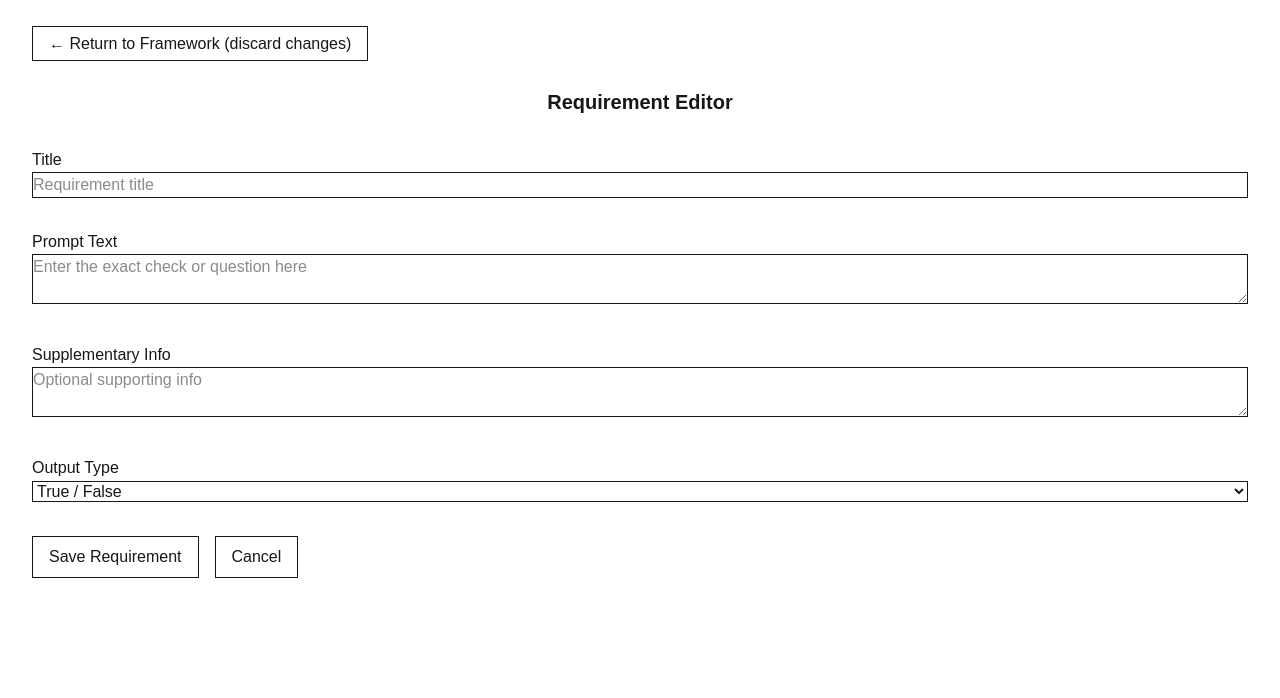
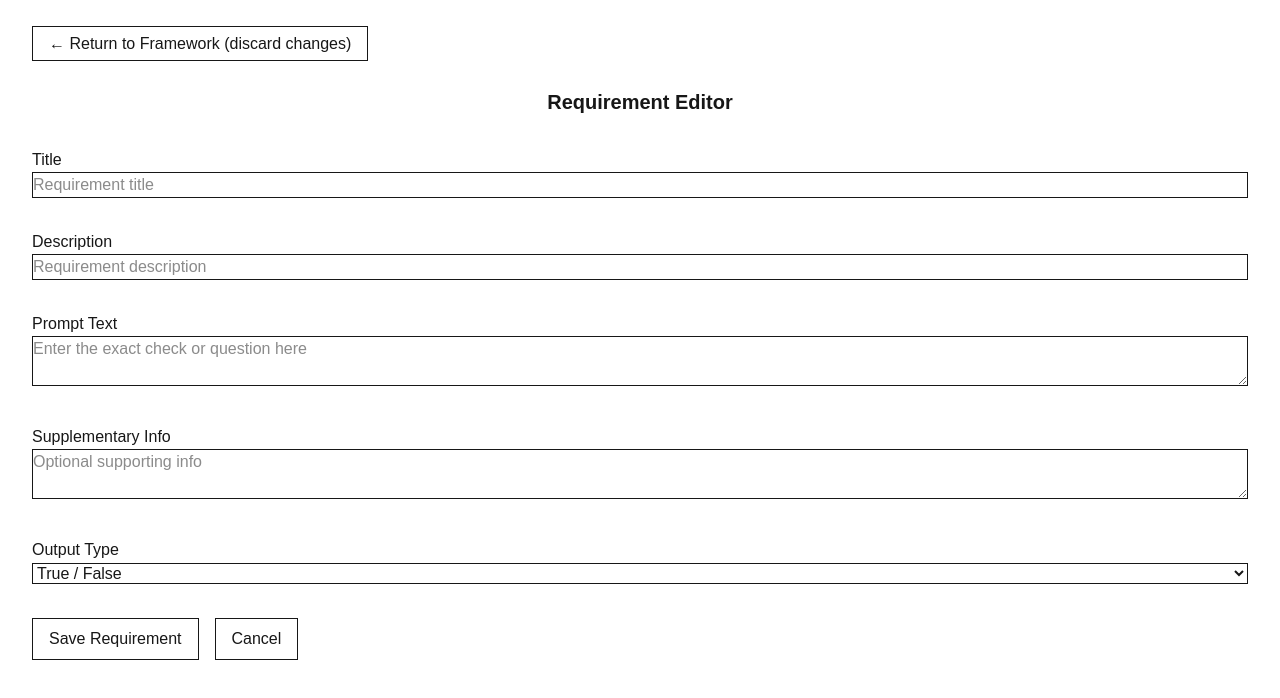
Before and after one commit to Mjahaha/Docutiser, a Next.js app: page /frameworks/builder/requirements in a window 1280 px wide. Shown: the top 698 px of the page. Built offline with nearby package versions, Linux system fonts and the light colour scheme.

Commit message:
Aded routing for requirements

```diff
--- /dev/null
+++ b/src/app/api/requirements/route.ts
@@ -0,0 +1,74 @@
+import { NextRequest, NextResponse } from 'next/server';
+import path from 'path';
+import fs from 'fs/promises';
+
+interface Requirement {
+    requirementId: number;
+    requirementName: string;
+    requirementDesc: string;
+    promptText: string;
+    supplementaryInfo: string;
+    outputType: OutputType;
+}
+
+interface RequirementFormData {
+    requirementName: string;
+    requirementDesc: string;
+    promptText: string;
+    supplementaryInfo: string;
+    outputType: OutputType;
+}
+
+export type OutputType = 'boolean' | 'number' | 'decimal' | 'date' | 'currency' | 'text';
+
+export async function POST(request: NextRequest) {
+    try {
+        const requirementData: RequirementFormData = await request.json();
+
+        const filePath = path.join(process.cwd(), 'src', 'app', 'test_data', 'requirement_test_data.json');
+
+        // Read existing requirements
+        let requirements: Requirement[] = [];
+        const data = await fs.readFile(filePath, 'utf-8');
+        requirements = JSON.parse(data);
+
+        // Create new requirement from form.
+        const requirement: Requirement = {
+            requirementId: requirements.length,
+            ...requirementData
+        };
+        requirements.push(requirement);
+
+        // Ensure directory exists
+        await fs.mkdir(path.dirname(filePath), { recursive: true });
+
+        // Save to file
+        await fs.writeFile(filePath, JSON.stringify(requirements, null, 2));
+
+        return NextResponse.json({
+            success: true,
+            requirement,
+            message: 'Requirement saved successfully'
+        });
+
+    } catch (error) {
+        console.error('Error saving requirement:', error);
+        return NextResponse.json(
+            { error: 'Failed to save requirement' },
+            { status: 500 }
+        );
+    }
+}
+
+export async function GET() {
+    try {
+        const filePath = path.join(process.cwd(), 'data', 'requirements.json');
+        const data = await fs.readFile(filePath, 'utf-8');
+        const requirements = JSON.parse(data);
+
+        return NextResponse.json({ requirements });
+    } catch (error) {
+        // File doesn't exist or other error
+        return NextResponse.json({ requirements: [] });
+    }
+}
--- a/src/app/assessments/details/[assessment_id]/page.tsx
+++ b/src/app/assessments/details/[assessment_id]/page.tsx
@@ -36,8 +36,8 @@ export default async function AssessmentDetail({params,}: { params: { assessment
         <h2 className="font-semibold">Results</h2>
         <ul className="border p-4 space-y-2">
           {assessment.results.map((result) => (
-            <li key={result.requirement_id} className="flex justify-between">
-              <span>{result.requirement_name}</span>
+            <li key={result.requirementId} className="flex justify-between">
+              <span>{result.requirementName}</span>
               <span>{result.passed ? '✅ Pass' : '❌ Fail'}</span>
             </li>
           ))}
--- a/src/app/frameworks/builder/requirements/page.tsx
+++ b/src/app/frameworks/builder/requirements/page.tsx
@@ -1,6 +1,31 @@
+'use client';
+
+import { OutputType } from "@/app/api/requirements/route";
 import Link from "next/link";
+import { useState } from 'react';
+import { saveRequirement } from "@/utils/requirements";
 
 export default function RequirementEditor() {
+
+  const [formData, setFormData] = useState({
+    requirementName: '',
+    requirementDesc: '',
+    promptText: '',
+    supplementaryInfo: '',
+    outputType: 'boolean' as OutputType
+  });
+
+  const handleInputChange = (field) => (e) => {
+    setFormData(prev => ({
+      ...prev,
+      [field]: e.target.value
+    }));
+  };
+
+  const saveRequirementForm = () => {
+    saveRequirement(formData);
+  };
+
   return (
     <div className="p-8 space-y-8">
       <div>
@@ -19,7 +44,18 @@ export default function RequirementEditor() {
         <label className="block" title="A short title for this requirement">
           Title
         </label>
-        <input className="border w-full" placeholder="Requirement title" />
+        <input className="border w-full"    placeholder="Requirement title"
+          value={formData.requirementName} onChange={handleInputChange('requirementName')}
+        />
+      </div>
+
+      <div>
+        <label className="block" title="A brief description of this requirement">
+          Description
+        </label>
+        <input className="border w-full" placeholder="Requirement description"
+          value={formData.requirementDesc} onChange={handleInputChange('requirementDesc')}
+        />
       </div>
 
       <div>
@@ -32,6 +68,7 @@ export default function RequirementEditor() {
         <textarea
           className="border w-full"
           placeholder="Enter the exact check or question here"
+          value={formData.promptText} onChange={handleInputChange('promptText')}
         />
       </div>
 
@@ -45,6 +82,7 @@ export default function RequirementEditor() {
         <textarea
           className="border w-full"
           placeholder="Optional supporting info"
+          value={formData.supplementaryInfo} onChange={handleInputChange('supplementaryInfo')}
         />
       </div>
 
@@ -55,7 +93,7 @@ export default function RequirementEditor() {
         >
           Output Type
         </label>
-        <select className="border w-full">
+        <select className="border w-full" value={formData.outputType} onChange={handleInputChange('outputType')}>
           <option value="boolean">True / False</option>
           <option value="number">Whole Number</option>
           <option value="decimal">Decimal Number</option>
@@ -68,6 +106,7 @@ export default function RequirementEditor() {
       <div className="flex space-x-4">
         <Link
           href="/frameworks/builder"
+          onClick={saveRequirementForm}
           className="border px-4 py-2"
           title="Go back without saving"
         >
--- a/src/app/frameworks/details/[framework_id]/page.tsx
+++ b/src/app/frameworks/details/[framework_id]/page.tsx
@@ -30,9 +30,9 @@ export default async function frameworkDetail({params,}: { params: { framework_i
         <h2 className="font-semibold">Results</h2>
         <ul className="border p-4 space-y-2">
           {framework.requirements.map((result) => (
-            <li key={result.requirement_id} className="flex justify-between">
-              <span>{result.requirement_name}</span>
-              <span>{result.requirement_desc}</span>
+            <li key={result.requirementId} className="flex justify-between">
+              <span>{result.requirementName}</span>
+              <span>{result.requirementDesc}</span>
             </li>
           ))}
         </ul>
--- a/src/app/test_data/framework_test_data.json
+++ b/src/app/test_data/framework_test_data.json
@@ -5,14 +5,14 @@
     "description": "Description for Hugh Jackman Letter Assessment",
     "requirements": [
       {
-        "requirement_id": 1,
-        "requirement_name": "Requirement 1",
-        "requirement_desc": "This is the description for requirement 1"
+        "requirementId": 1,
+        "requirementName": "Requirement 1",
+        "requirementDesc": "This is the description for requirement 1"
       },
       {
-        "requirement_id": 2,
-        "requirement_name": "Requirement 2",
-        "requirement_desc": "This is the description for requirement 2"
+        "requirementId": 2,
+        "requirementName": "Requirement 2",
+        "requirementDesc": "This is the description for requirement 2"
       }
     ]
   },
@@ -23,19 +23,19 @@
     "framework": "Framework to access a document type",
     "requirements": [
       {
-        "requirement_id": 1,
-        "requirement_name": "Requirement 1",
-        "requirement_desc": "This is the description for requirement 1"
+        "requirementId": 1,
+        "requirementName": "Requirement 1",
+        "requirementDesc": "This is the description for requirement 1"
       },
       {
-        "requirement_id": 2,
-        "requirement_name": "Requirement 2",
-        "requirement_desc": "This is the description for requirement 2"
+        "requirementId": 2,
+        "requirementName": "Requirement 2",
+        "requirementDesc": "This is the description for requirement 2"
       },
       {
-        "requirement_id": 3,
-        "requirement_name": "Requirement 3",
-        "requirement_desc": "This is the description for requirement 3"
+        "requirementId": 3,
+        "requirementName": "Requirement 3",
+        "requirementDesc": "This is the description for requirement 3"
       }
     ]
   }
--- /dev/null
+++ b/src/app/test_data/requirement_test_data.json
@@ -0,0 +1,26 @@
+[
+  {
+    "requirementId": 1,
+    "requirementName": "Requirement 1",
+    "requirementDesc": "This is the description for requirement 1",
+    "prompt_text": "Please evaluate the document based on requirement 1.",
+    "supplementaryInfo": "Additional context or guidelines for requirement 1.",
+    "outputType": "boolean"
+  },
+  {
+    "requirementId": 2,
+    "requirementName": "Requirement 2",
+    "requirementDesc": "This is the description for requirement 2",
+    "prompt_text": "Please evaluate the document based on requirement 2.",
+    "supplementaryInfo": "Additional context or guidelines for requirement 2.",
+    "outputType": "text"
+  },
+  {
+    "requirementId": 3,
+    "requirementName": "Requirement 3",
+    "requirementDesc": "This is the description for requirement 3",
+    "prompt_text": "Please evaluate the document based on requirement 3.",
+    "supplementaryInfo": "Additional context or guidelines for requirement 3.",
+    "outputType": "number"
+  }
+]
--- a/src/utils/assessments.tsx
+++ b/src/utils/assessments.tsx
@@ -2,8 +2,8 @@ import path from 'path';
 import fs from 'fs/promises';
 
 interface AssessmentResult {
-  requirement_id: number;
-  requirement_name: string;
+  requirementId: number;
+  requirementName: string;
   passed: boolean;
 }
 
--- a/src/utils/frameworks.tsx
+++ b/src/utils/frameworks.tsx
@@ -2,9 +2,9 @@ import path from 'path';
 import fs from 'fs/promises';
 
 interface FrameworkRequirement {
-  requirement_id: number;
-  requirement_name: string;
-  requirement_desc: string;
+  requirementId: number;
+  requirementName: string;
+  requirementDesc: string;
 }
 
 interface Framework {
--- /dev/null
+++ b/src/utils/requirements.tsx
@@ -0,0 +1,44 @@
+export type OutputType = 'boolean' | 'number' | 'decimal' | 'date' | 'currency' | 'text';
+
+interface RequirementFormData {
+    requirementName: string;
+    requirementDesc: string;
+    promptText: string;
+    supplementaryInfo: string;
+    outputType: OutputType;
+}
+
+export async function saveRequirement(requirementData: RequirementFormData) {
+    try {
+        const response = await fetch('/api/requirements', {
+            method: 'POST',
+            headers: {
+                'Content-Type': 'application/json',
+            },
+            body: JSON.stringify(requirementData),
+        });
+
+        console.log(response);
+        if (!response.ok) {
+            throw new Error('Failed to save requirement');
+        }
+
+        const result = await response.json();
+        return result;
+    } catch (error) {
+        console.error('Error saving requirement:', error);
+        throw error;
+    }
+}
+
+// Optional: Add function to get requirements
+export async function getRequirements() {
+    try {
+        const response = await fetch('/api/requirements');
+        const result = await response.json();
+        return result.requirements;
+    } catch (error) {
+        console.error('Error fetching requirements:', error);
+        return [];
+    }
+}
```
Also changed, not shown: src/app/test_data/assessment_test_data.json (+10 -10 lines).
